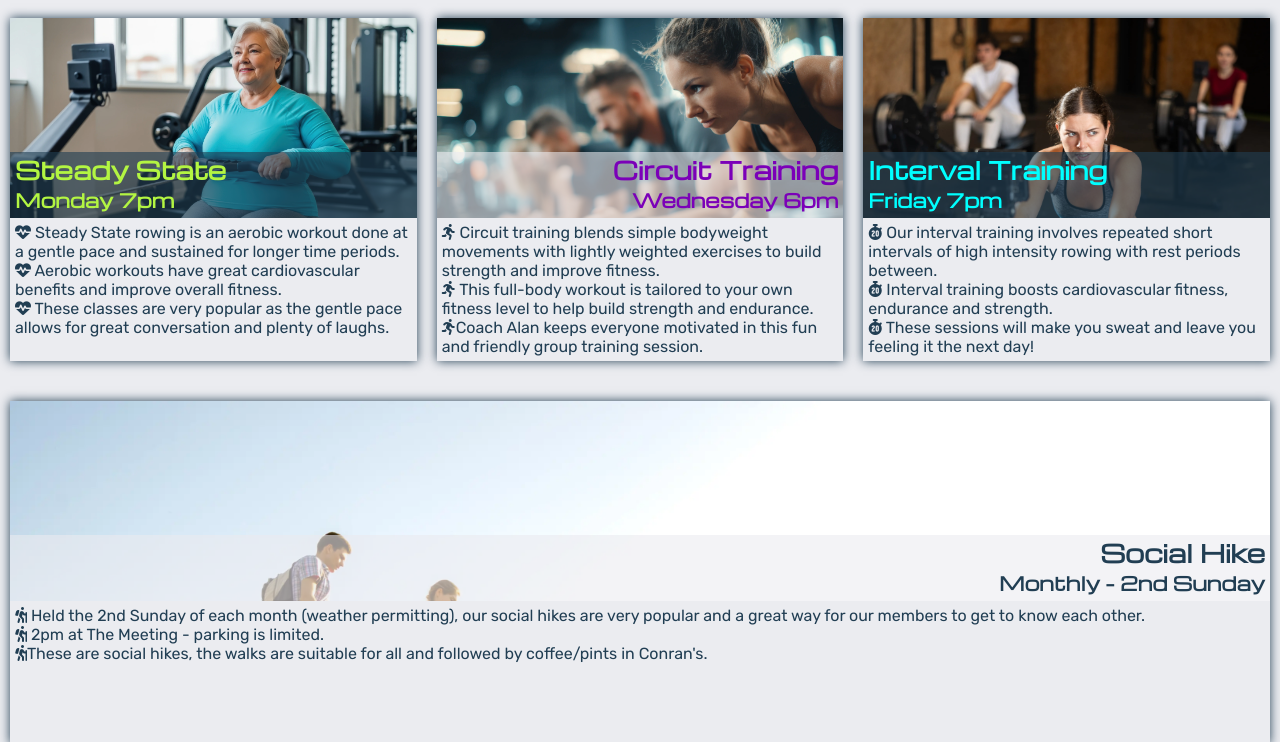
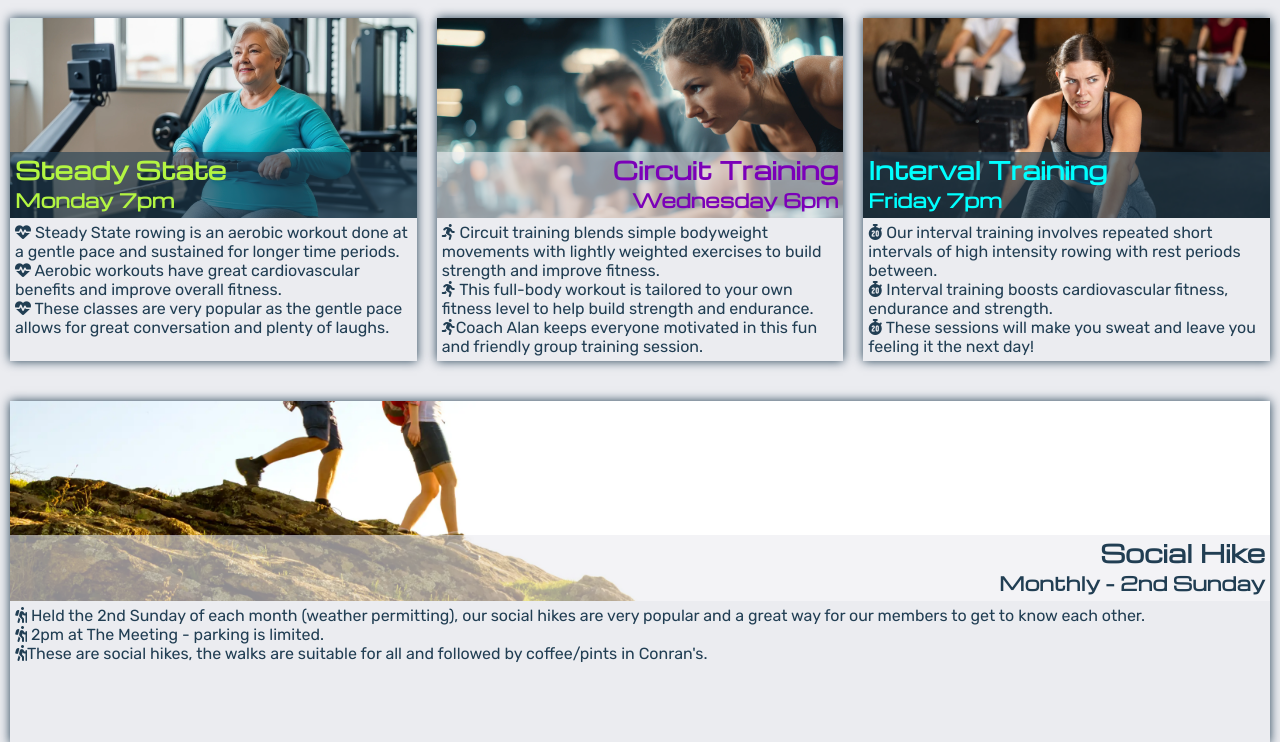
Before and after one commit to geraldine-mor/rathnure-rowfit, a plain HTML site: page timetable.html in a window 1280 px wide. Shown: the part 225-967 px from the top of the page. Drawn offline with nearby package versions, Linux system fonts and the light colour scheme.

Commit message:
Adjust card image position to improve appearance on different screen sizes

```diff
--- a/assets/css/styles.css
+++ b/assets/css/styles.css
@@ -234,7 +234,7 @@ main {
 }
 
 #intervals {
-    background: url(../images/interval-training.webp) no-repeat center top / cover;
+    background: url(../images/interval-training.webp) no-repeat center center / cover;
     height: 200px;
     color: var(--highlight);
     text-align: start;
@@ -243,7 +243,7 @@ main {
 }
 
 #social-hike {
-    background: url(../images/social-hike.webp) no-repeat center top / cover;
+    background: url(../images/social-hike.webp) no-repeat center center / cover;
     height: 200px;
     color: var(--primary-color);
     text-align: end;
```
